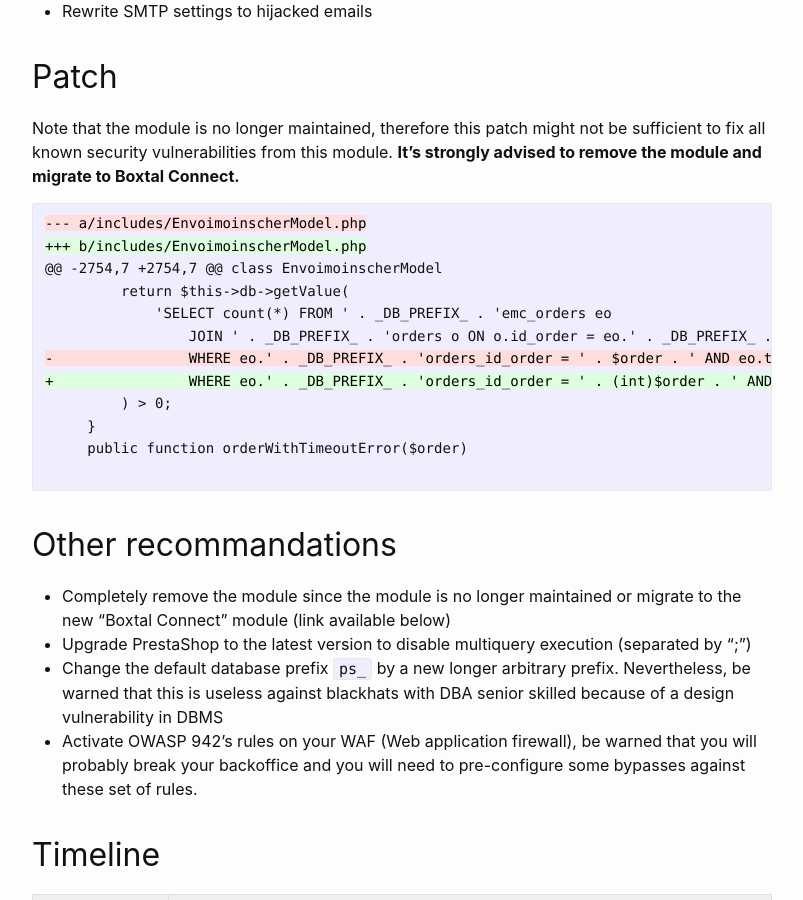
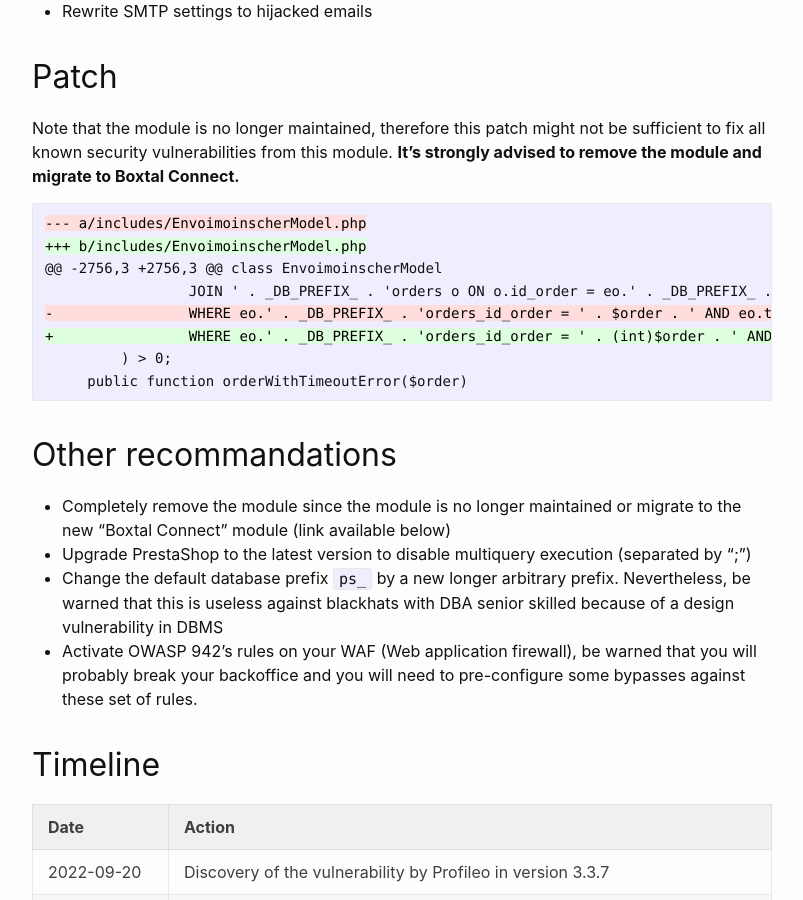
Before and after one commit to friends-of-presta/security-advisories, a Jekyll site: the page built from _posts/2023-06-20-envoimoinscher.md, in a window 1280 px wide and 900 px high, scrolled down 1809 px. Shown: the whole window, without its empty margins (238-1041 px from the left). Built offline with Jekyll 4.4.1, drawn with Linux system fonts in a browser that asks for light colours; some of the changed text lies outside the part shown.

Commit message:
Publish _posts/2023-06-20-envoimoinscher.md - Reduce diff and minor spelling change

````diff
--- a/_posts/2023-06-20-envoimoinscher.md
+++ b/_posts/2023-06-20-envoimoinscher.md
@@ -63,16 +63,12 @@ Note that the module is no longer maintained, therefore this patch might not be
 ```diff
 --- a/includes/EnvoimoinscherModel.php
 +++ b/includes/EnvoimoinscherModel.php
-@@ -2754,7 +2754,7 @@ class EnvoimoinscherModel
-         return $this->db->getValue(
-             'SELECT count(*) FROM ' . _DB_PREFIX_ . 'emc_orders eo
+@@ -2756,3 +2756,3 @@ class EnvoimoinscherModel
                  JOIN ' . _DB_PREFIX_ . 'orders o ON o.id_order = eo.' . _DB_PREFIX_ . 'orders_id_order
 -                WHERE eo.' . _DB_PREFIX_ . 'orders_id_order = ' . $order . ' AND eo.tracking_eor = "' . $key . '" '
 +                WHERE eo.' . _DB_PREFIX_ . 'orders_id_order = ' . (int)$order . ' AND eo.tracking_eor = "' . pSQL($key) . '" '
          ) > 0;
-     }
      public function orderWithTimeoutError($order)
-
 ```
 
 ## Other recommandations
````
Also changed, not shown: other parts of _posts/2023-06-20-envoimoinscher.md (+1 -1 lines).
